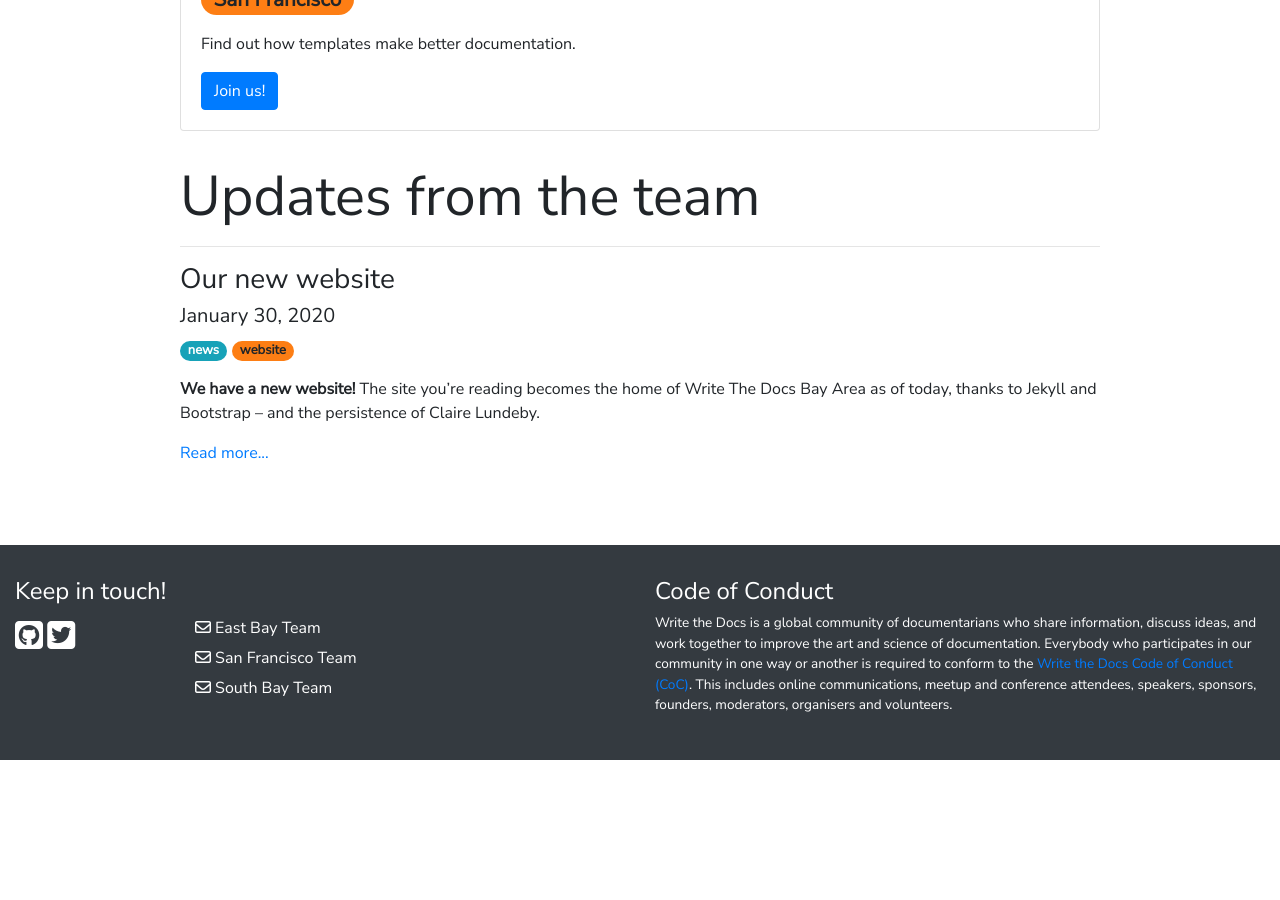
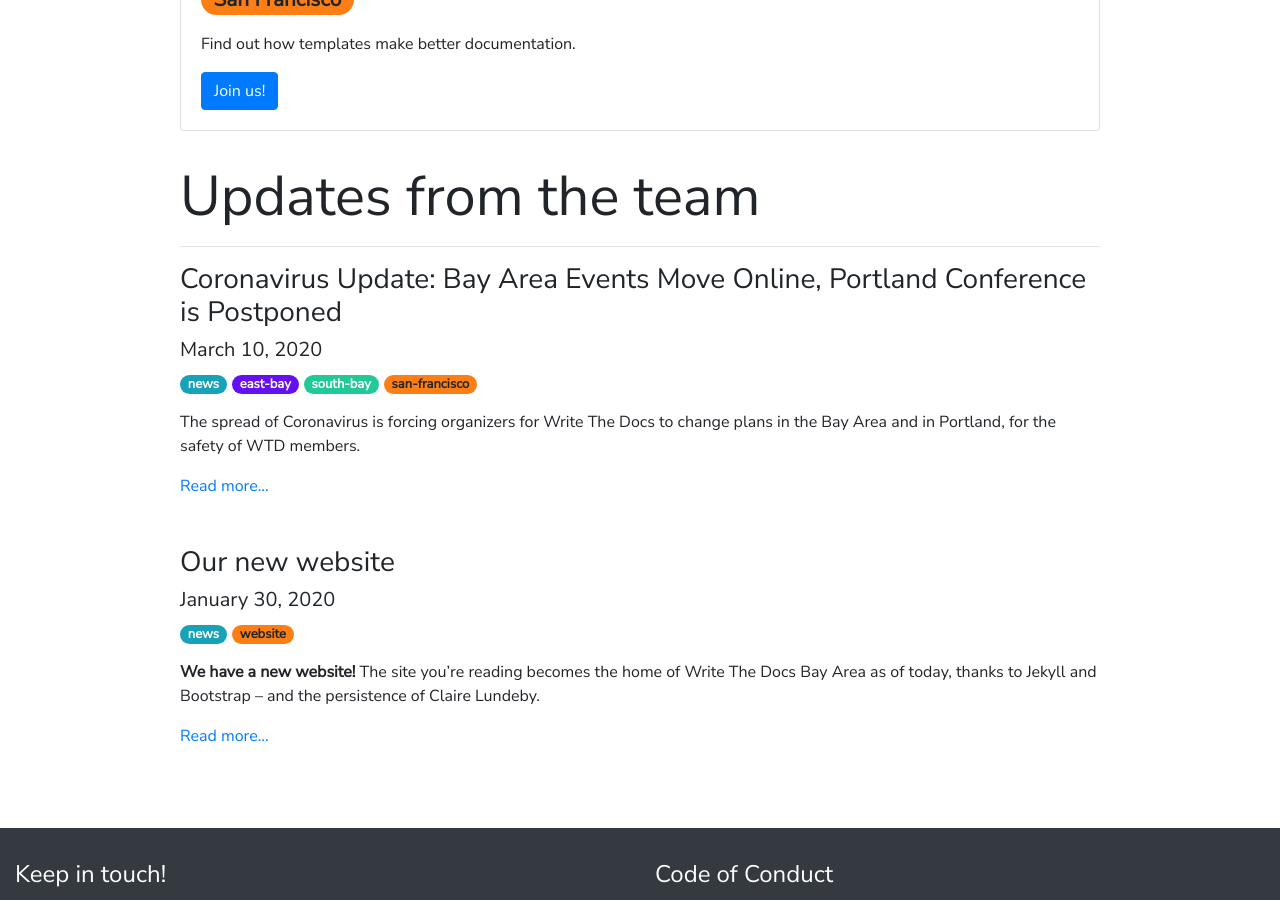
Before and after one commit to San-Francisco-Write-The-Docs/www, a Jekyll site: the page built from index.html, in a window 1280 px wide and 900 px high, scrolled down 571 px. Built offline with Jekyll 4.4.1, drawn with Linux system fonts in a browser that asks for light colours; nearby versions of some CDN libraries; before the commit the page ends 1331 px from its top, so only the background shows below that.

Commit message:
Front matter update

```diff
--- a/content/_announcements/march2020-covid19.md
+++ b/content/_announcements/march2020-covid19.md
@@ -1,8 +1,14 @@
 ---
 layout: announcements/announcement
-title: Coronavirus Update: Bay Area events Move Online, Portland Conference is Postponed
+title: "Coronavirus Update: Bay Area Events Move Online, Portland Conference is Postponed"
 author: clarence
 announcement-date: March 10, 2020
+toc: false
+tags:
+ - news
+ - east-bay
+ - south-bay
+ - san-francisco
 published: true
 ---
 The spread of Coronavirus is forcing organizers for Write The Docs to change plans in the Bay Area and in Portland, for the safety of WTD members.
```
